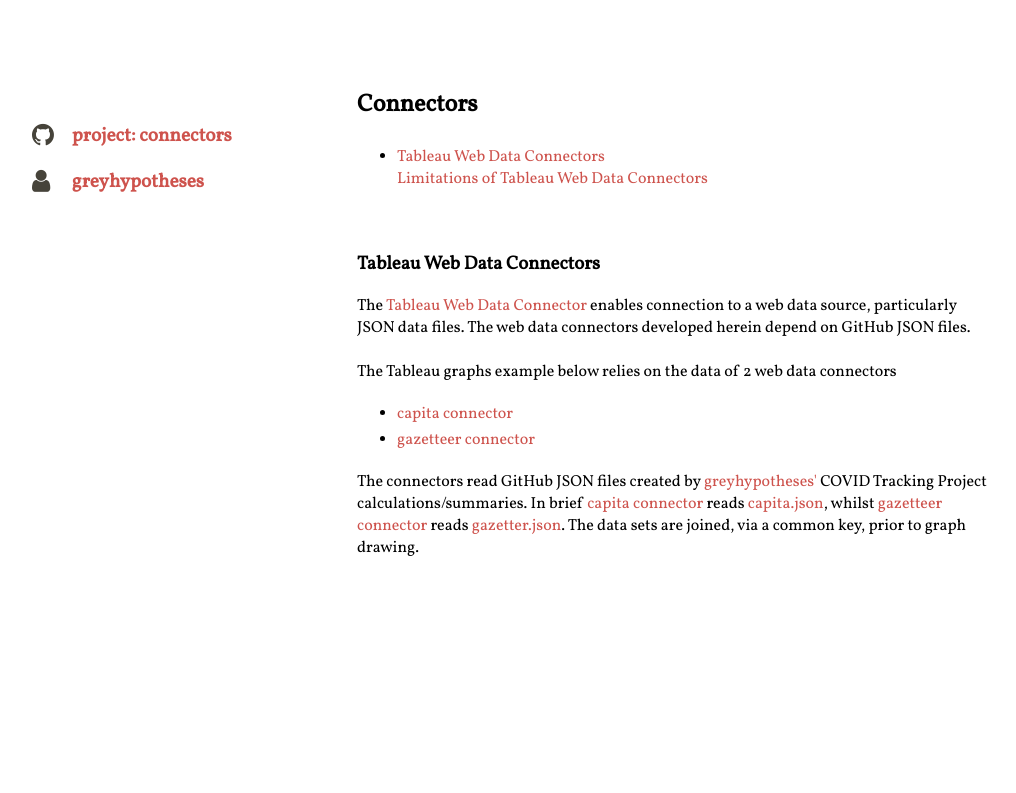
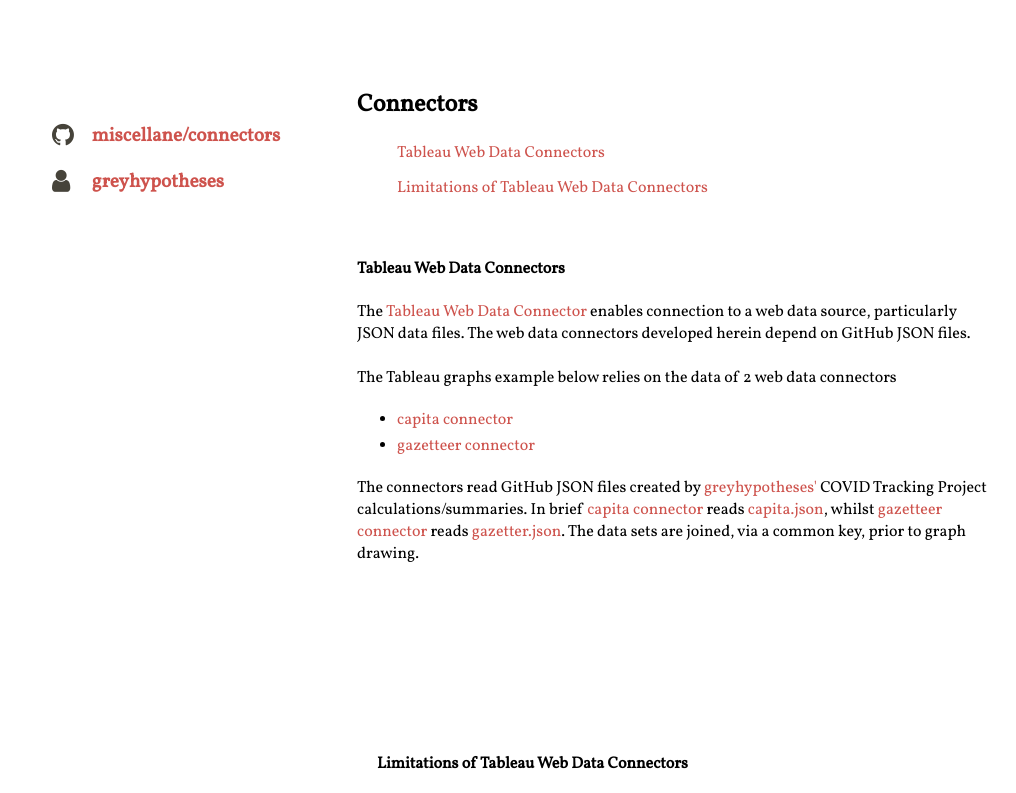
Before and after one commit to miscellane/connectors, a plain HTML site: page index.html in a window 1280 px wide. Shown: the top 793 px of the page, without its empty margins (111-1127 px from the left). Drawn offline with Linux system fonts and the light colour scheme; some packages are replaced by stand-ins of ours; a script that the page names is missing.

Commit message:
Update index.html

```diff
--- a/index.html
+++ b/index.html
@@ -21,33 +21,31 @@
     <div class="grid-item"></div>
 
     <div class="gamma">
+      <header>
       <ul class="fa-ul main-list">
         <li class="main-list-item">
           <span class="fa fa-github fa-lg main-list-item-icon"></span>
-                        <a href="https://github.com/miscellane/connectors">project: connectors</a>
+          <a href="https://github.com/miscellane/connectors">miscellane/connectors</a>
         </li>
         <li class="main-list-item">
           <span class="fa fa-user fa-lg main-list-item-icon"></span>
-                        <a href="https://github.com/greyhypotheses/">greyhypotheses</a>
+          <a href="https://greyhypotheses.github.io">greyhypotheses</a>
         </li>
       </ul>
-                <script src="assets/js/tools/content.js"></script>
+      </header>
     </div>
     <div class="introduction">
 
       <h2>Connectors</h2>
 
-                <ul>
-                    <li>
-                        <a href="#tableau-web-data-connectors">Tableau Web Data Connectors</a>
-                        <br/>
-                        <a href="#limitations-of-tableau-web-data-connectors">Limitations of Tableau Web Data Connectors</a>
-                    </li>
-                </ul>
+      <dl>
+        <dd><a href="#tableau-web-data-connectors">Tableau Web Data Connectors</a></dd>
+        <dd><a href="#limitations-of-tableau-web-data-connectors">Limitations of Tableau Web Data Connectors</a></dd>
+      </dl>
 
       <br/>
 
-                <h3 id="tableau-web-data-connectors">Tableau Web Data Connectors</h3>
+      <h4 id="tableau-web-data-connectors">Tableau Web Data Connectors</h4>
       The <a href="https://tableau.github.io/webdataconnector/" target="_blank">Tableau Web Data Connector</a> enables connection to a web data source, particularly JSON data files.  The web data connectors developed herein depend on GitHub JSON files.
 
       <br/>
@@ -114,9 +112,6 @@
     <div class="grid-item">
 
       <br/>
-                <br/>
-                <br/>
-                <br/>
       <h4 id="limitations-of-tableau-web-data-connectors">Limitations of Tableau Web Data Connectors</h4>
       <p>Alas, the tools required for automatically updating Tableau graphs based on Tableau web data connector feeds are only available via
         Tableau Online or Tableau Server; Tableau Public projects can't be updated automatically.  Hence, I will not be using Tableau Web Data Connectors presently.</p>
```
Lines whose indentation alone changed are shown as unchanged.
